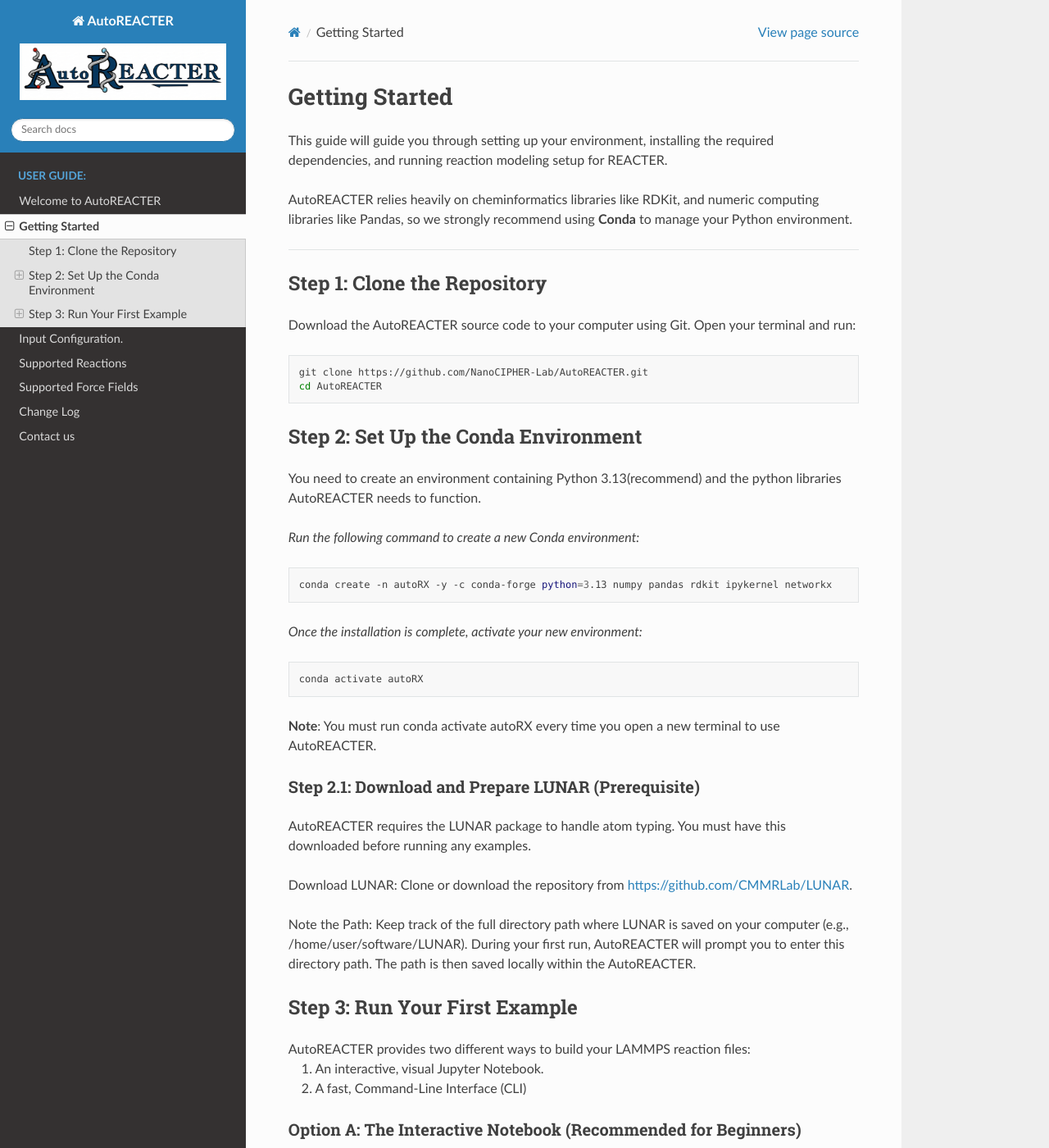
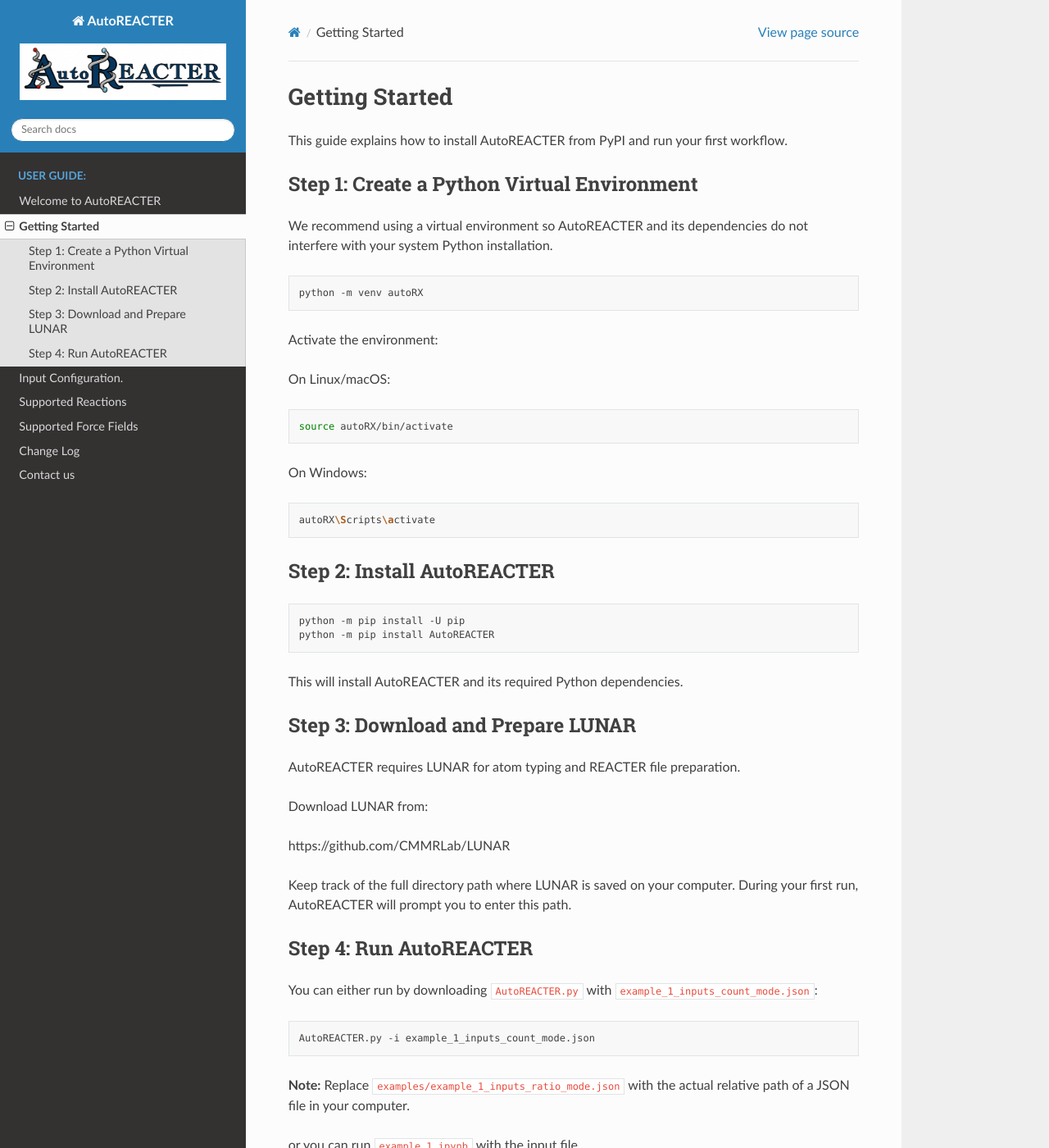
Before and after one commit to NanoCIPHER-Lab/AutoREACTER, a Sphinx documentation site: the page built from docs/source/getting-started.md, in a window 1280 px wide and 1400 px high. Shown: the whole window at 82% size. Built offline with Sphinx 7.4.7 and the Read the Docs theme 3.1.0, drawn with Linux system fonts in a browser that asks for light colours; pages that are not in the unit, such as notebooks, are missing from menus; some of the changed text lies outside the part shown.

Commit message:
Update getting-started.md

````diff
--- a/docs/source/getting-started.md
+++ b/docs/source/getting-started.md
@@ -1,89 +1,55 @@
-# Getting Started
+## Getting Started
 
-This guide will guide you through setting up your environment, installing the required dependencies, and running reaction modeling setup for REACTER.
+This guide explains how to install AutoREACTER from PyPI and run your first workflow.
 
-AutoREACTER relies heavily on cheminformatics libraries like RDKit, and numeric computing libraries like Pandas, so we strongly recommend using **Conda** to manage your Python environment.
+### Step 1: Create a Python Virtual Environment
 
----
-
-### Step 1: Clone the Repository
-
-Download the AutoREACTER source code to your computer using Git. Open your terminal and run:
+We recommend using a virtual environment so AutoREACTER and its dependencies do not interfere with your system Python installation.
 
 ```bash
-git clone https://github.com/NanoCIPHER-Lab/AutoREACTER.git
-cd AutoREACTER
+python -m venv autoRX
 ```
 
-### Step 2: Set Up the Conda Environment
+Activate the environment:
 
-You need to create an environment containing Python 3.13(recommend) and the python libraries AutoREACTER needs to function.
-
-*Run the following command to create a new Conda environment:*
+On Linux/macOS:
 
 ```bash
-conda create -n autoRX -y -c conda-forge python=3.13 numpy pandas rdkit ipykernel networkx
+source autoRX/bin/activate
 ```
 
-*Once the installation is complete, activate your new environment:*
+On Windows:
 
 ```bash
-conda activate autoRX
-```
-**Note**: You must run conda activate autoRX every time you open a new terminal to use AutoREACTER.
-
-#### Step 2.1: Download and Prepare LUNAR (Prerequisite)
-AutoREACTER requires the LUNAR package to handle atom typing. You must have this downloaded before running any examples.
-
-Download LUNAR: Clone or download the repository from [https://github.com/CMMRLab/LUNAR](https://github.com/CMMRLab/LUNAR).
-
-Note the Path: Keep track of the full directory path where LUNAR is saved on your computer (e.g., /home/user/software/LUNAR). During your first run, AutoREACTER will prompt you to enter this directory path. The path is then saved locally within the AutoREACTER.
-
-### Step 3: Run Your First Example
-AutoREACTER provides two different ways to build your LAMMPS reaction files: \
-&emsp; 1. An interactive, visual Jupyter Notebook. \
-&emsp; 2. A fast, Command-Line Interface (CLI)
-
-#### Option A: The Interactive Notebook (Recommended for Beginners)
-
-If you want to see exactly how AutoREACTER detects functional groups, maps templates, and handles non-reactive monomers, the Jupyter Notebook is the best place to start.
-
-*Navigate to the examples directory:*
-
-```bash
-cd examples
+autoRX\Scripts\activate
 ```
 
-*Install the project in editable mode*
+### Step 2: Install AutoREACTER
 
 ```bash
 python -m pip install -U pip
-python -m pip install -e .
+python -m pip install AutoREACTER
 ```
-*Register the Jupyter Kernel*
+
+This will install AutoREACTER and its required Python dependencies.
+
+### Step 3: Download and Prepare LUNAR
+
+AutoREACTER requires LUNAR for atom typing and REACTER file preparation.
+
+Download LUNAR from:
+
+https://github.com/CMMRLab/LUNAR
+
+Keep track of the full directory path where LUNAR is saved on your computer. During your first run, AutoREACTER will prompt you to enter this path.
+
+### Step 4: Run AutoREACTER
+
+You can either run by downloading [`AutoREACTER.py`](https://github.com/NanoCIPHER-Lab/AutoREACTER/blob/main/AutoREACTER.py) with [`example_1_inputs_count_mode.json`](https://github.com/NanoCIPHER-Lab/AutoREACTER/blob/main/examples/example_1_inputs_count_mode.json):
 
 ```bash
-python -m ipykernel install --user --name autoRX --display-name "Python (autoRX)"
+AutoREACTER.py -i example_1_inputs_count_mode.json
 ```
-
-*Open the project in VS Code*
-
-```bash
-code .
-```
-
-Run the cells sequentially. The notebook will guide you step-by-step.
-
-#### Option B: The Automated CLI
-
-If want to generate the LAMMPS files quickly, you can run AutoREACTER directly from the terminal.
-
-Ensure you are in the root AutoREACTER directory, then run the `AutoREACTER.py` script with relative path to an your `input.json` file:
-
-```bash
-python AutoREACTER.py -i examples/example_1_inputs_ratio_mode.json
-```
-
 **Note:** Replace `examples/example_1_inputs_ratio_mode.json` with the actual relative path of a JSON file in your computer.
 
-AutoREACTER parses the JSON, processes the chemistry, and exports all LAMMPS scripts to a new directory named after your specific simulation.
+or you can run [`example_1.ipynb`](https://github.com/NanoCIPHER-Lab/AutoREACTER/blob/main/examples/example_1.ipynb) with the input file.
````
